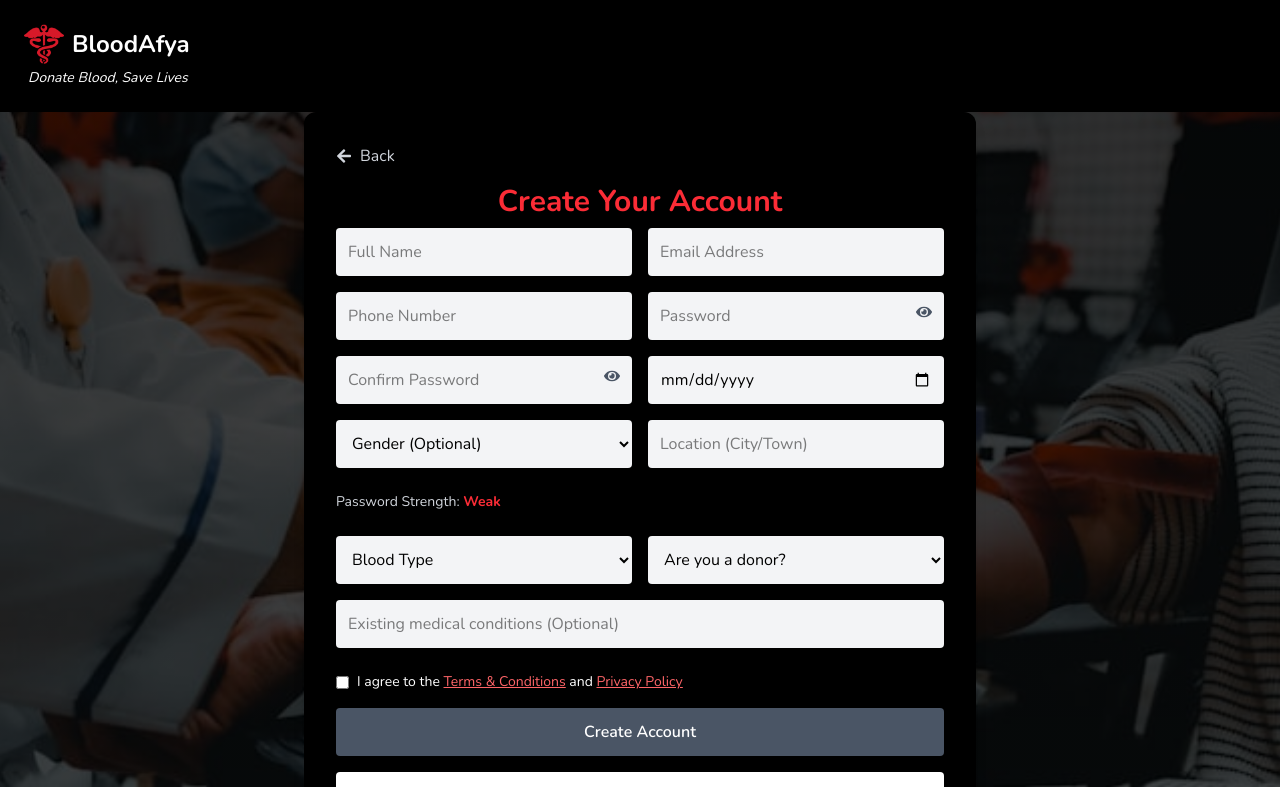
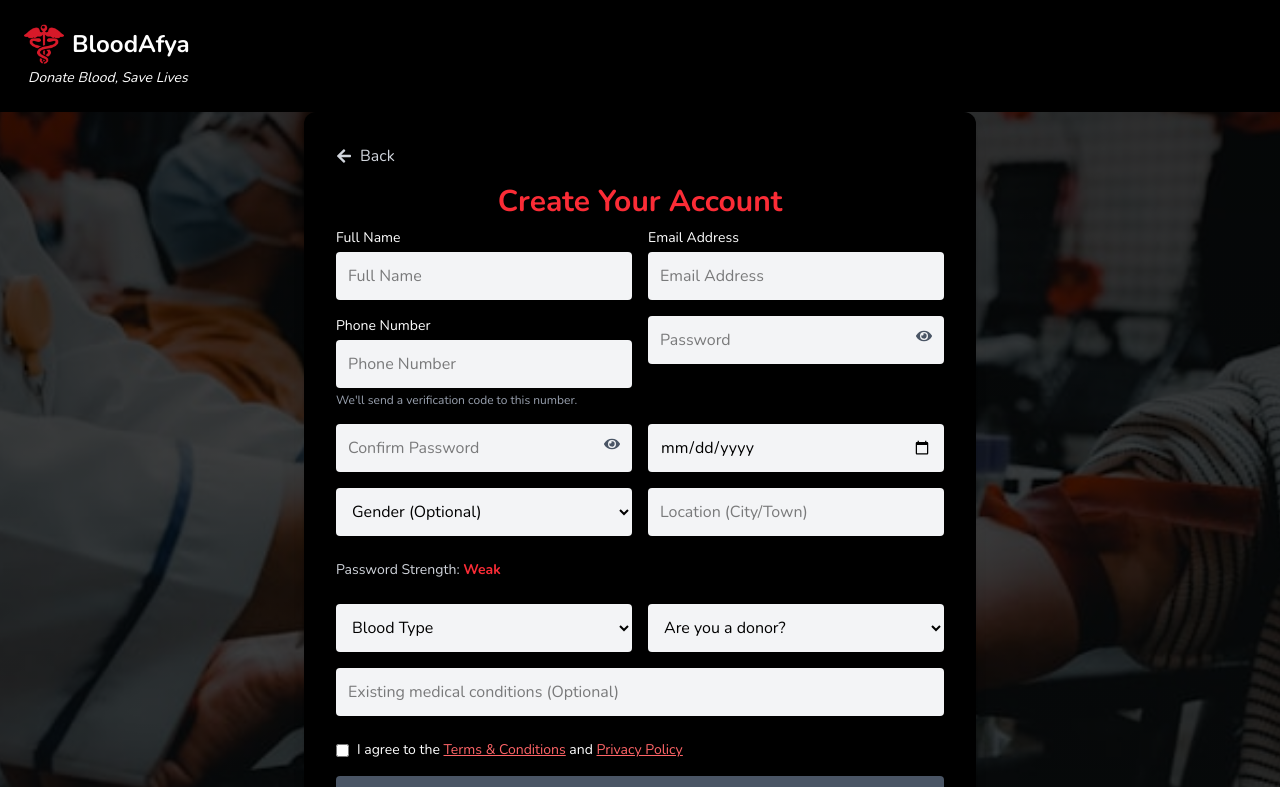
Before and after one commit to Lincoln-Madaraka/bloodafya, a Next.js app: page /register in a window 1280 px wide. Shown: the top 787 px of the page. Built offline with nearby package versions, Linux system fonts and the light colour scheme.

Commit message:
bloodafya

```diff
--- a/src/app/register/page.tsx
+++ b/src/app/register/page.tsx
@@ -55,9 +55,19 @@ export default function Register() {
           <h2 className="text-3xl font-bold mb-2 text-red-500 text-center">Create Your Account</h2>
 
           <div className="grid grid-cols-1 md:grid-cols-2 gap-4">
+          <div className="flex flex-col">
+          <label htmlFor="fullName" className="text-white mb-1 text-sm">Full Name</label>
             <input type="text" placeholder="Full Name" className="p-3 rounded bg-gray-100 text-black" />
+          </div>
+          <div className="flex flex-col">
+          <label htmlFor="email" className="text-white mb-1 text-sm">Email Address</label>
             <input type="email" placeholder="Email Address" className="p-3 rounded bg-gray-100 text-black"  value={email} onChange={(e) => setEmail(e.target.value)}/>
+          </div>
+          <div className="flex flex-col">
+          <label htmlFor="phone" className="text-white mb-1 text-sm">Phone Number</label>
             <input type="tel" placeholder="Phone Number" className="p-3 rounded bg-gray-100 text-black" />
+            <p className="text-xs text-gray-400 mt-1">We'll send a verification code to this number.</p>
+          </div>
 
             <div className="relative">
               <input
```
